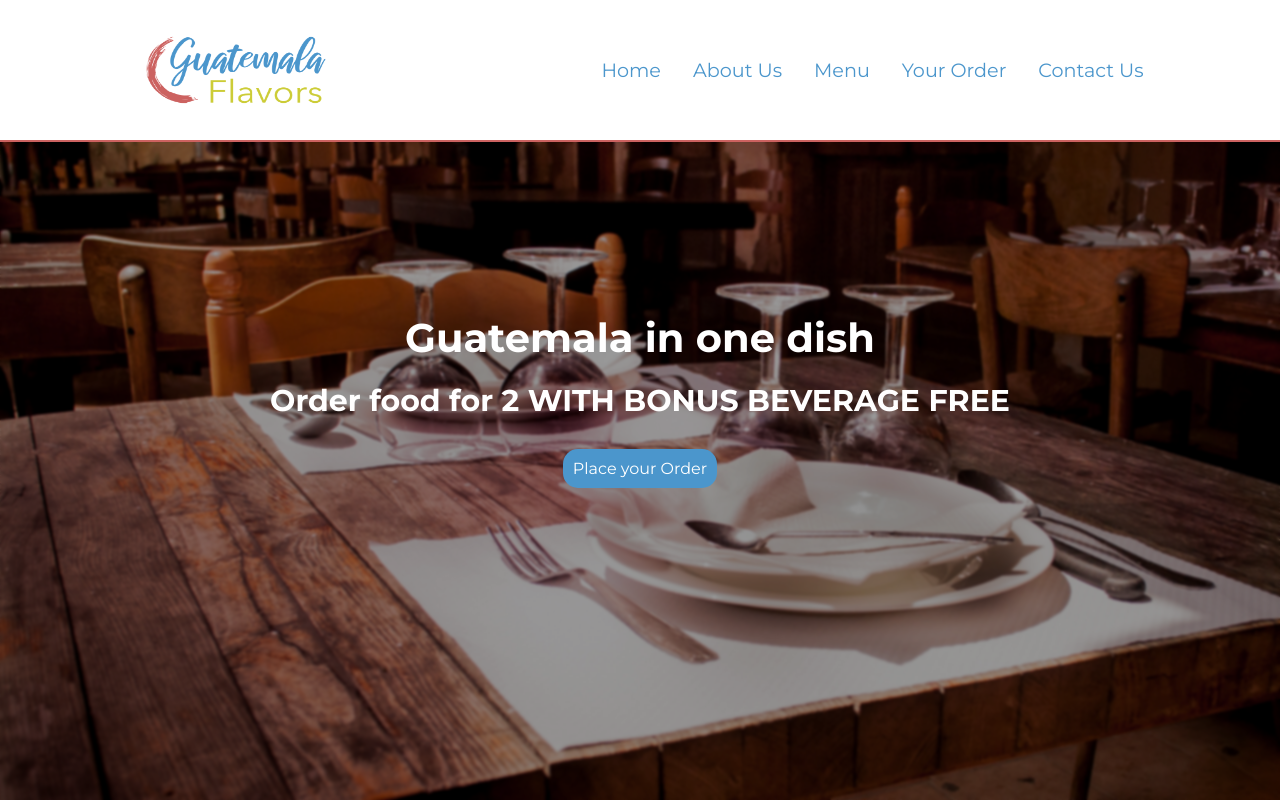
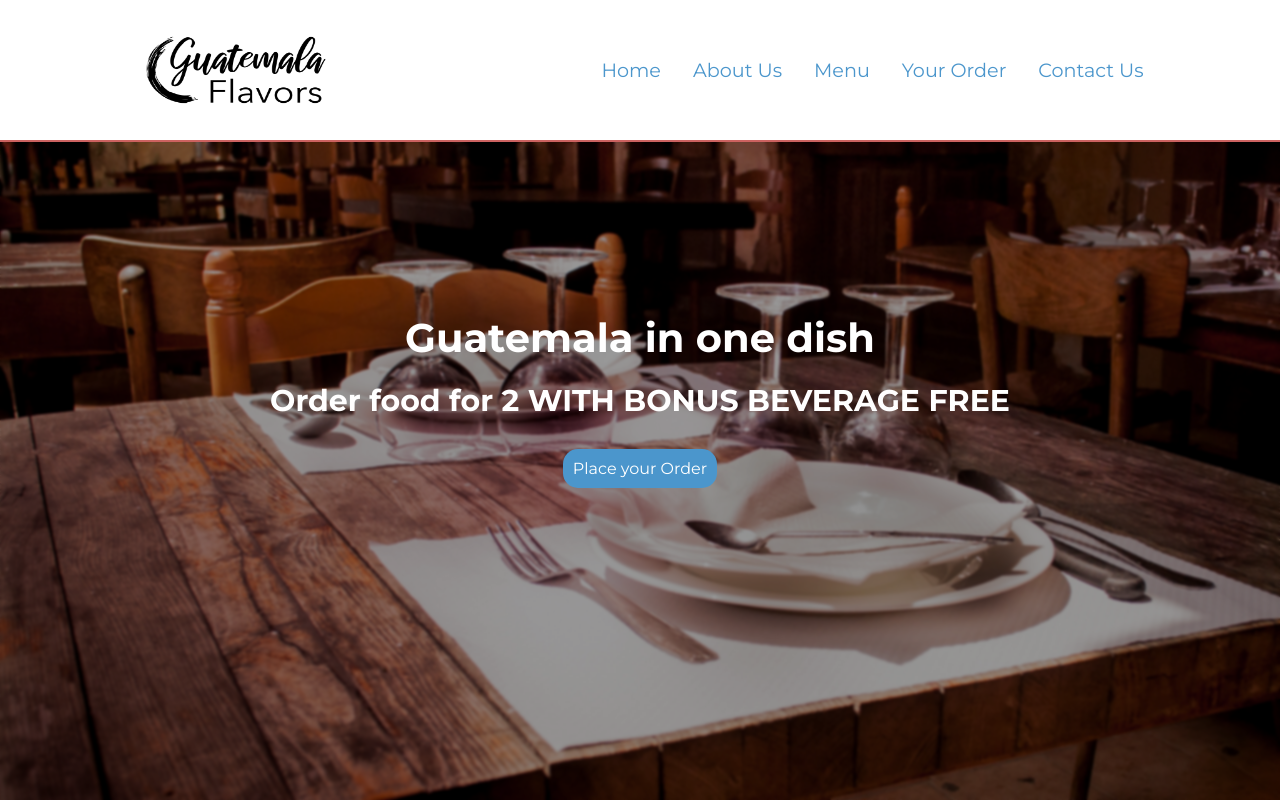
Before and after one commit to LeoDev2007/Guatemala-Flavors, a plain HTML site: page index.html in a window 1280 px wide. Shown: the top 802 px of the page. Drawn offline with Linux system fonts and the light colour scheme.

Commit message:
second commit

```diff
--- a/index.html
+++ b/index.html
@@ -28,7 +28,7 @@
     <header>
         <div class="header-container">
             <div class="logo">
-                <img src="/images/logo_c.png">
+                <img src="/images/logo_b.png">
             </div>
             <div class="itens">
                 <ul>
```
Also changed, not shown: images/logo_b.png (added).
